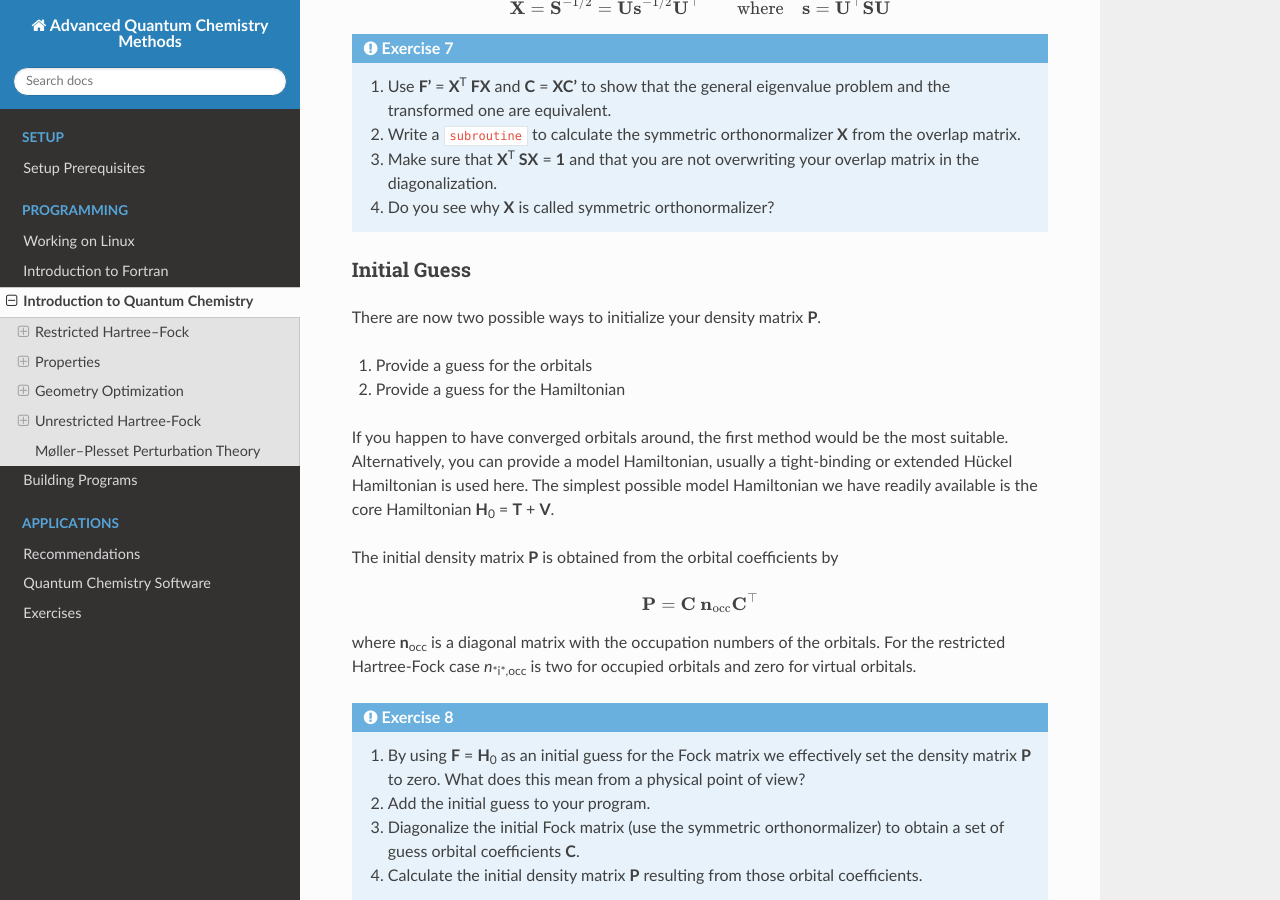
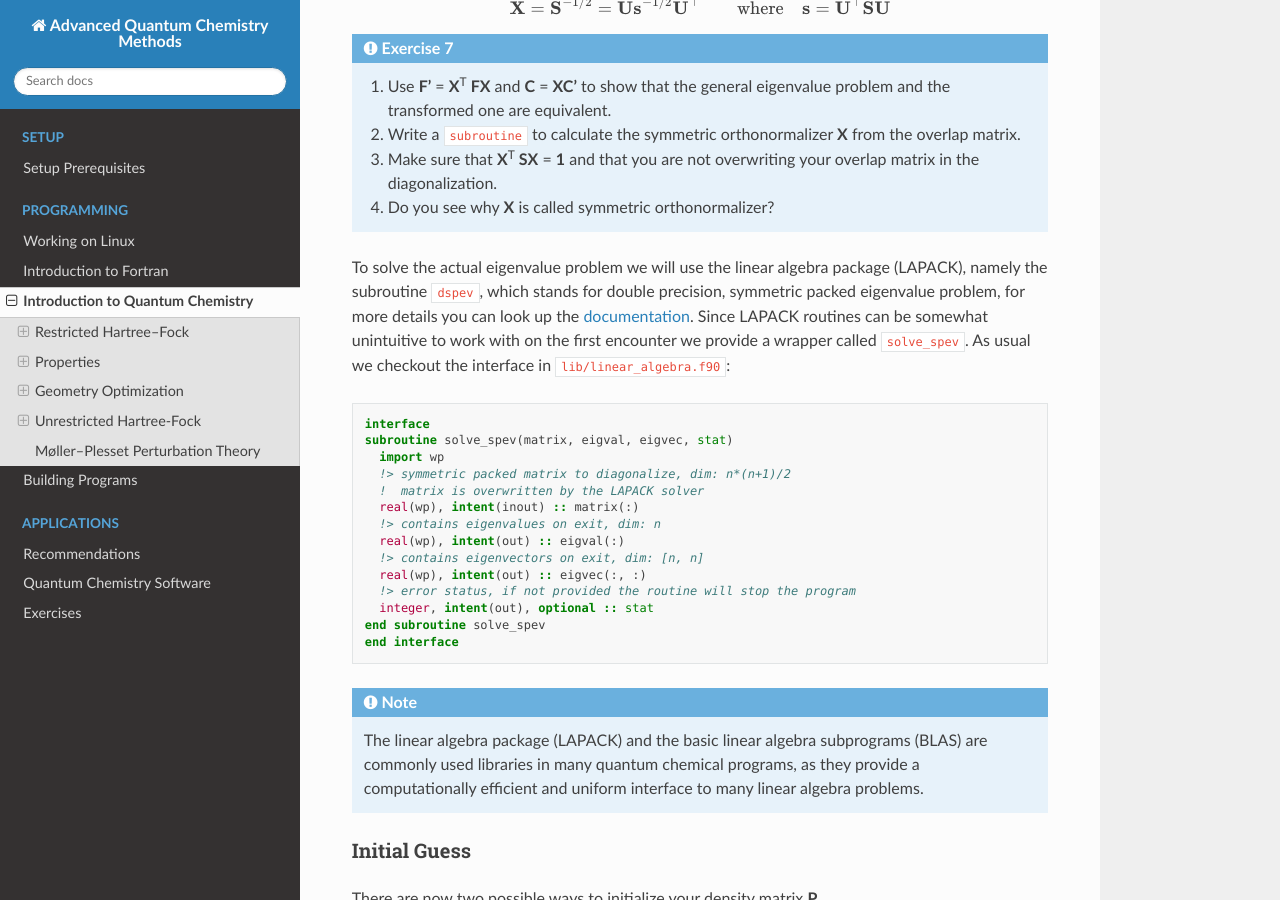
Before and after one commit to grimme-lab/qc2-teaching, a Sphinx documentation site: the page built from doc/scf.rst, in a window 1280 px wide and 900 px high, scrolled down 6920 px. Built offline with Sphinx 7.4.7 and the Read the Docs theme 2.0.0, drawn with Linux system fonts in a browser that asks for light colours; some of the changed text lies outside the part shown.

Commit message:
Add more details on the LAPACK interface (#17)
- also add the BSD-3C license to the redistributed LAPACK
- some cleanup of the LAPACK wrapper

```diff
--- a/README.rst
+++ b/README.rst
@@ -20,3 +20,5 @@ To ease the reuse of this project, the source code contained in this project is
    :target: http://creativecommons.org/publicdomain/zero/1.0/
 
 To the extent possible under law, Sebastian Ehlert who associated CC0 with this project has waived all copyright and related or neighboring rights to the source code in this project.
+
+This project contains a `minimal, redistributed version of LAPACK <http://www.netlib.org/lapack/>`_, which is available under a BSD 3 clause license.
--- a/doc/scf.rst
+++ b/doc/scf.rst
@@ -262,8 +262,8 @@ over contracted Gaussian orbitals, let's check out the ``interface``:
    !> one electron integrals over spherical Gaussian functions
    subroutine oneint(xyz, chrg, r_a, r_b, alp, bet, ca, cb, sab, tab, vab)
       import wp
-      real(wp), intent(in)  :: xyz(:, :) !< position of all atoms in atomic units
-      real(wp), intent(in)  :: chrg(:) !< nuclear charges
+      real(wp), intent(in)  :: xyz(:, :) !< position of all atoms in atomic units, dim: [3, nat]
+      real(wp), intent(in)  :: chrg(:) !< nuclear charges, dim: nat
       real(wp), intent(in)  :: r_a(:) !< aufpunkt of orbital a, dim: 3
       real(wp), intent(in)  :: r_b(:) !< aufpunkt of orbital b, dim: 3
       real(wp), intent(in)  :: alp(:) !< Gaussian exponents of the primitives at a
@@ -364,6 +364,39 @@ eigenvalues **s**.
    3. Make sure that **X**:sup:`T` **SX** = **1** and that you are not overwriting
       your overlap matrix in the diagonalization.
    4. Do you see why **X** is called symmetric orthonormalizer?
+
+To solve the actual eigenvalue problem we will use the linear algebra package
+(LAPACK), namely the subroutine ``dspev``, which stands for double precision,
+symmetric packed eigenvalue problem, for more details you can look up the
+`documentation <http://www.netlib.org/lapack/explore-html/d4/d0f/dspev_8f.html>`_.
+Since LAPACK routines can be somewhat unintuitive to work with on the first
+encounter we provide a wrapper called ``solve_spev``.
+As usual we checkout the interface in ``lib/linear_algebra.f90``:
+
+.. code-block:: fortran
+
+   interface
+   subroutine solve_spev(matrix, eigval, eigvec, stat)
+     import wp
+     !> symmetric packed matrix to diagonalize, dim: n*(n+1)/2
+     !  matrix is overwritten by the LAPACK solver
+     real(wp), intent(inout) :: matrix(:)
+     !> contains eigenvalues on exit, dim: n
+     real(wp), intent(out) :: eigval(:)
+     !> contains eigenvectors on exit, dim: [n, n]
+     real(wp), intent(out) :: eigvec(:, :)
+     !> error status, if not provided the routine will stop the program
+     integer, intent(out), optional :: stat
+   end subroutine solve_spev
+   end interface
+
+.. note::
+
+   The linear algebra package (LAPACK) and the basic linear algebra subprograms
+   (BLAS) are commonly used libraries in many quantum chemical programs,
+   as they provide a computationally efficient and uniform interface to many
+   linear algebra problems.
+
 
 Initial Guess
 ~~~~~~~~~~~~~
```
Also changed, not shown: 2 other files.
